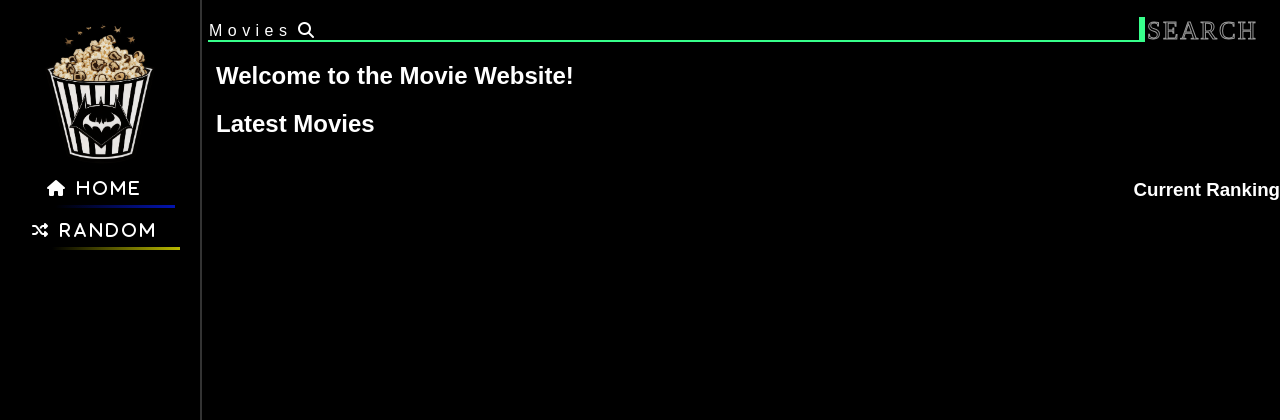
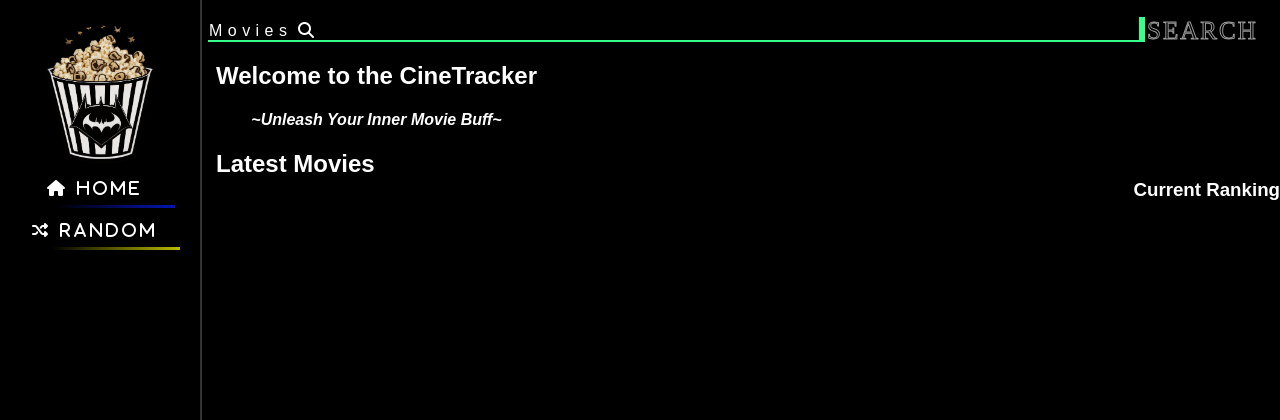
Before and after one commit to ro-rok/CineTracker, a FastAPI app: page / in a window 1280 px wide. Shown: the top 420 px of the page. Run offline with FastAPI, Linux system fonts and the light colour scheme; data that the repository does not hold is empty; some libraries are stand-ins or nearby versions.

Commit message:
Update home.html

```diff
--- a/templates/home.html
+++ b/templates/home.html
@@ -3,7 +3,7 @@
 <head>
     <meta charset="UTF-8">
     <meta name="viewport" content="width=device-width, initial-scale=1.0">
-    <title>Movie Website</title>
+    <title>CineTracker</title>
     <link rel="stylesheet" href="{{ url_for('static', path='css/home.css') }}">
     <link rel="stylesheet" href="https://unpkg.com/swiper/swiper-bundle.min.css">
     <link rel="stylesheet" href="https://cdnjs.cloudflare.com/ajax/libs/animate.css/4.1.1/animate.min.css">
@@ -82,7 +82,9 @@
     </div>
 
     <div class="movies">
-            <h2 class="swiper-heading wow animate__animated animate__fadeInDown">Welcome to the Movie Website!</h2>
+        <h2 class="swiper-heading wow animate__animated animate__fadeInDown">Welcome to the CineTracker</h2>
+        <h4 style="font-style: italic; text-align: center;" class=" wow animate__animated animate__fadeInDown">~Unleash Your Inner Movie Buff~</h4>
+
 
         <!-- User Movies Section-->
         {% if current_user_movies %}
@@ -187,9 +189,8 @@
             </div>
             <div class="swiper-pagination" id="random-movies-pagination"></div>
         </div>
+    </div>
 
-        </div>
-    </div>
 
 
     <script src="https://code.jquery.com/jquery-3.6.0.min.js"></script>
```
Lines whose indentation alone changed are shown as unchanged.
